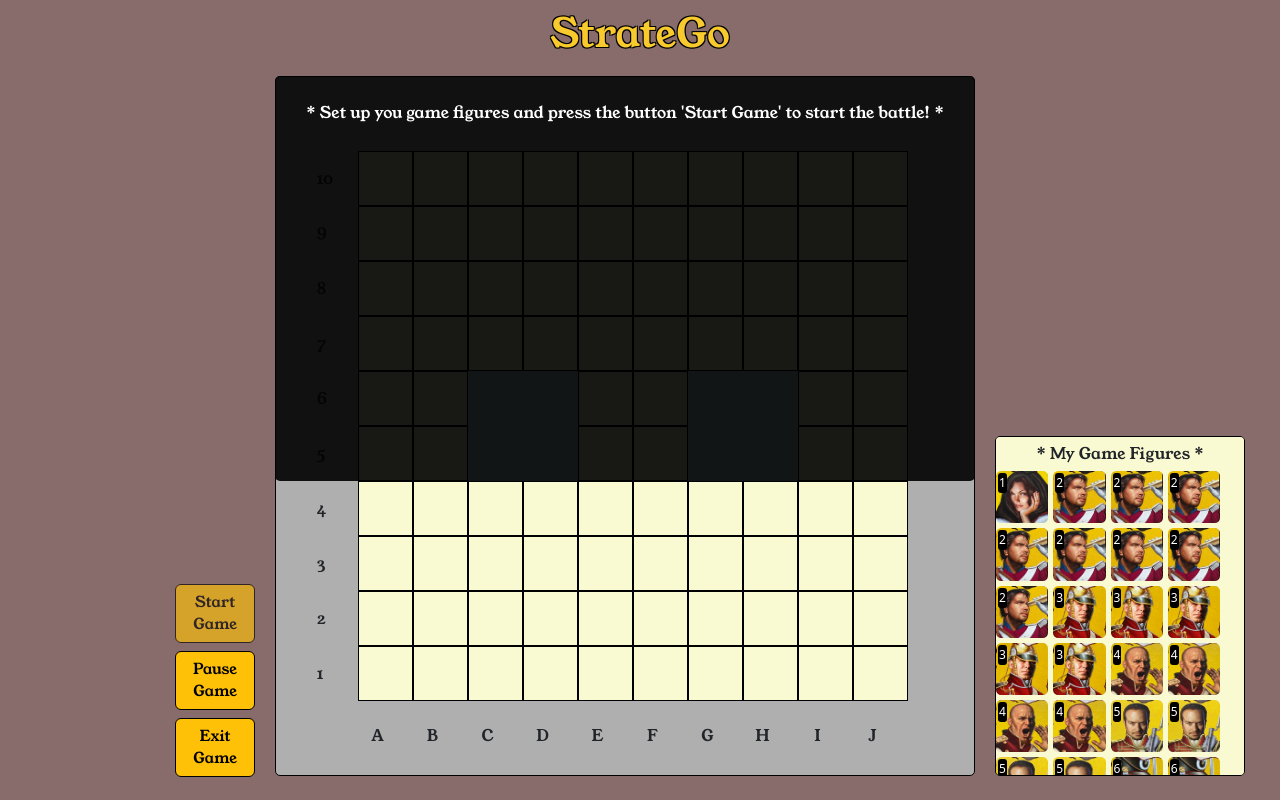
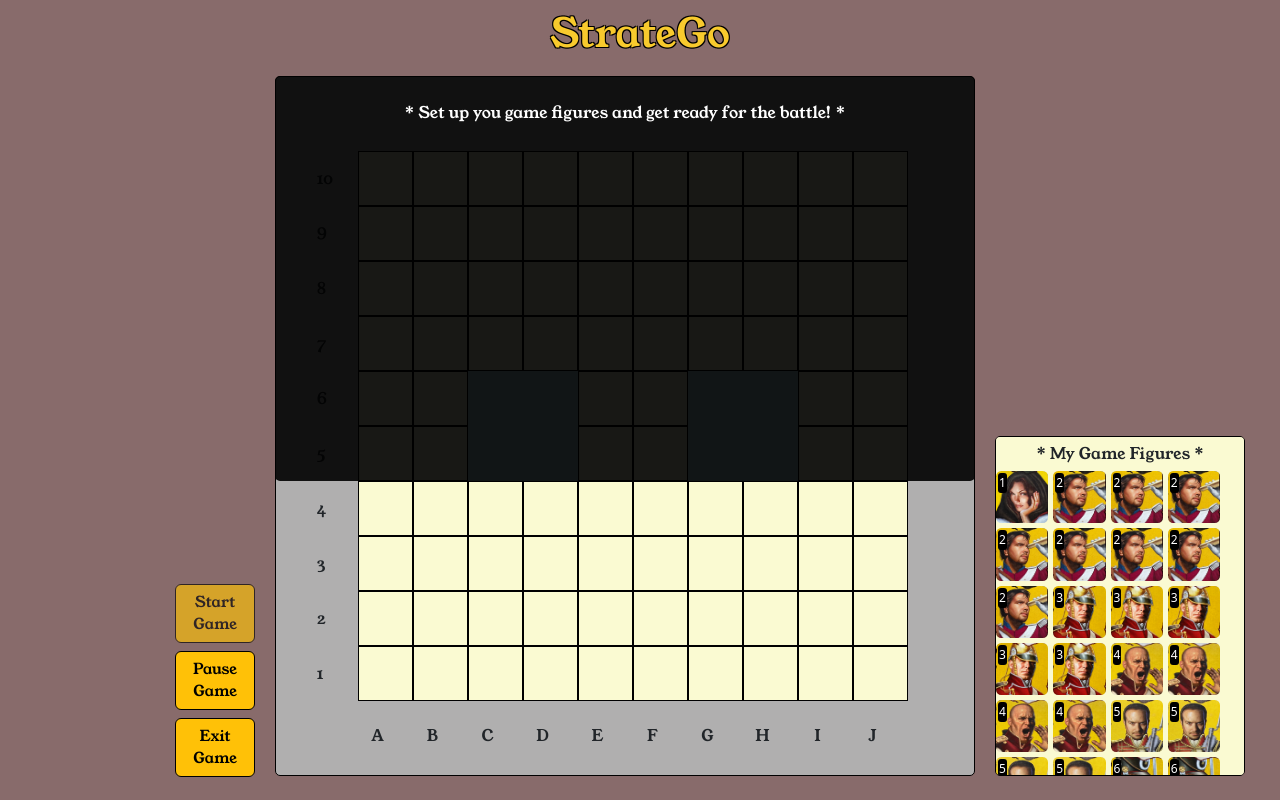
Before and after one commit to DenKim94/PRJ_StrateGoWeb, a React (Create React App) app in the folder client/game-app/: page / in a window 1280 px wide. Built offline with nearby package versions, Linux system fonts and the light colour scheme.

Commit message:
Adjusted text message

```diff
--- a/client/game-app/src/game-logic/parameters.js
+++ b/client/game-app/src/game-logic/parameters.js
@@ -182,7 +182,7 @@ export const styleCover = {
 
 /**** Settings for Component: CoverContent ****/
 export const coverContent = {
-    messageBeforeStart: "* Set up you game figures and press the button 'Start Game' to start the battle! *",
+    messageBeforeStart: "* Set up you game figures and get ready for the battle! *",
     messageWhilePause: "* Paused Game! *",
     messageAtExit: "* You are leaving! *",
     styleCoverContent:{
```
